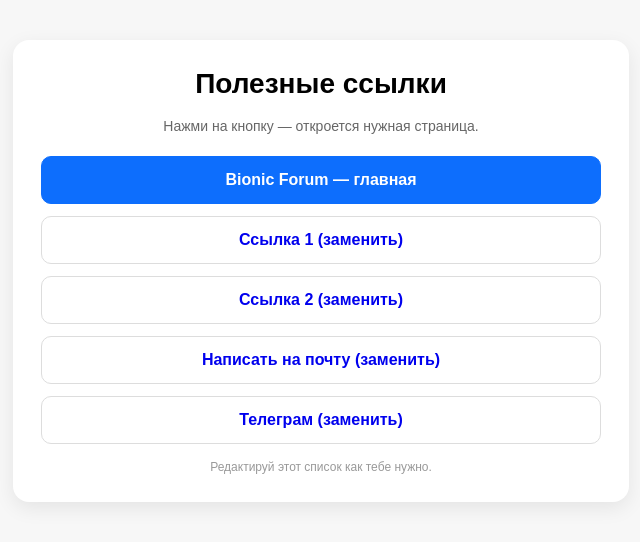
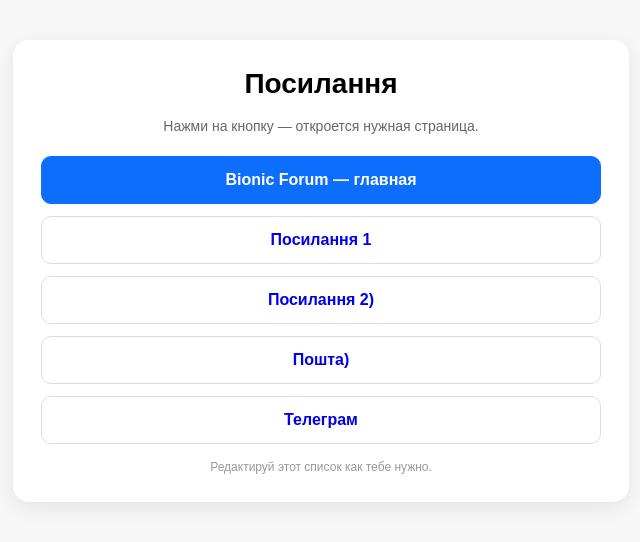
Before and after one commit to Bionicforum/my-links, a plain HTML site: page index.html in a window 1280 px wide. Shown: the whole page, without its empty margins (319-959 px from the left). Drawn offline with Linux system fonts and the light colour scheme.

Commit message:
Update index.html

```diff
--- a/index.html
+++ b/index.html
@@ -23,7 +23,7 @@
 </head>
 <body>
   <div class="card">
-    <h1>Полезные ссылки</h1>
+    <h1>Посилання</h1>
     <p class="note">Нажми на кнопку — откроется нужная страница.</p>
 
     <div class="links">
@@ -31,10 +31,10 @@
       <a class="btn primary" href="https://bionicforum.github.io/BionicForum/" target="_blank" rel="noopener">Bionic Forum — главная</a>
 
       <!-- Замените эти примеры своими ссылками -->
-      <a class="btn" href="https://example.com" target="_blank" rel="noopener">Ссылка 1 (заменить)</a>
-      <a class="btn" href="https://another.com" target="_blank" rel="noopener">Ссылка 2 (заменить)</a>
-      <a class="btn" href="mailto:you@example.com">Написать на почту (заменить)</a>
-      <a class="btn" href="https://t.me/your_username" target="_blank" rel="noopener">Телеграм (заменить)</a>
+      <a class="btn" href="https://example.com" target="_blank" rel="noopener">Посилання 1</a>
+      <a class="btn" href="https://another.com" target="_blank" rel="noopener">Посилання 2)</a>
+      <a class="btn" href="mailto:you@example.com">Пошта)</a>
+      <a class="btn" href="https://t.me/your_username" target="_blank" rel="noopener">Телеграм</a>
     </div>
 
     <footer>Редактируй этот список как тебе нужно.</footer>
```
